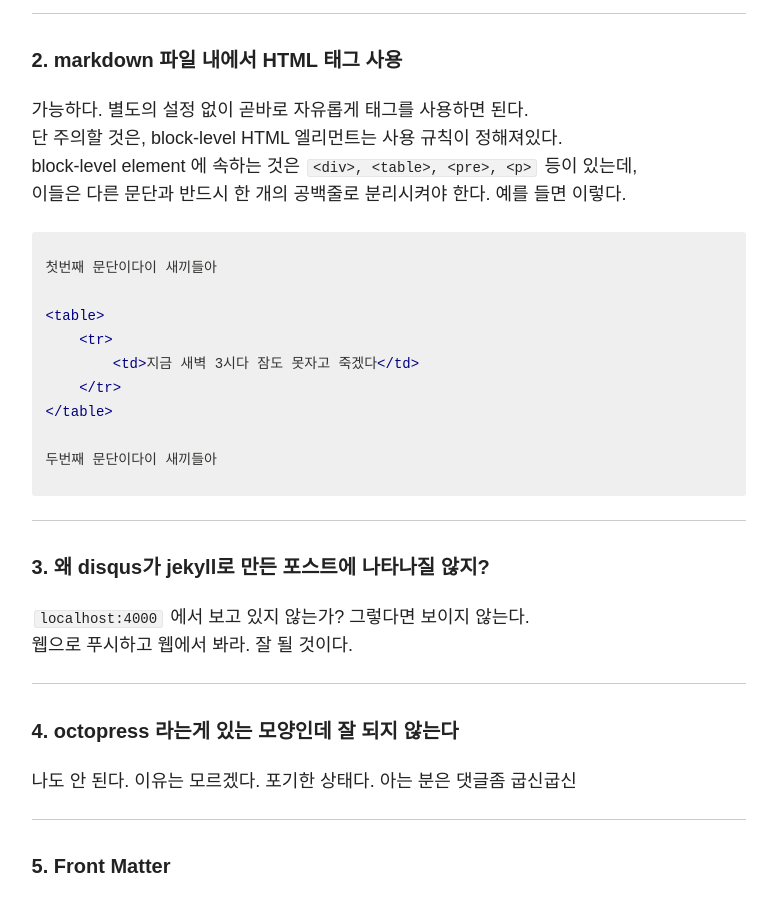
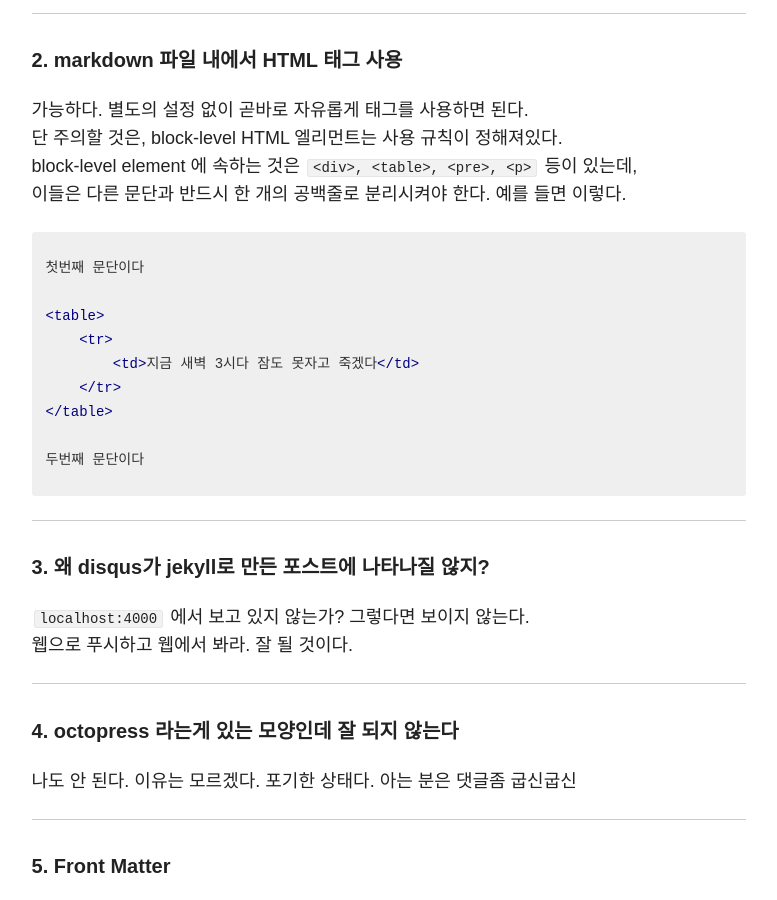
Before and after one commit to djkeh/djkeh.github.io, a Jekyll site: the page built from _posts/articles/2015-02-09-Hangul-test.md, in a window 1280 px wide and 900 px high, scrolled down 1306 px. Shown: the whole window, without its empty margins (348-1125 px from the left). Built offline with Jekyll 4.4.1, drawn with Linux system fonts in a browser that asks for light colours; nearby versions of some CDN libraries; comment, search, counter and statistics services are not loaded; some of the changed text lies outside the part shown.

Commit message:
post update

```diff
--- a/_posts/articles/2015-02-09-Hangul-test.md
+++ b/_posts/articles/2015-02-09-Hangul-test.md
@@ -43,7 +43,7 @@ block-level element 에 속하는 것은 `<div>, <table>, <pre>, <p>` 등이 있
 이들은 다른 문단과 반드시 한 개의 공백줄로 분리시켜야 한다. 예를 들면 이렇다.
 
 {% highlight HTML %}
-첫번째 문단이다이 새끼들아
+첫번째 문단이다
 
 <table>
     <tr>
@@ -51,7 +51,7 @@ block-level element 에 속하는 것은 `<div>, <table>, <pre>, <p>` 등이 있
     </tr>
 </table>
 
-두번째 문단이다이 새끼들아
+두번째 문단이다
 {% endhighlight %}
 
 ___
--- a/css/syntax.css
+++ b/css/syntax.css
@@ -1,5 +1,3 @@
-
-
 /* Make line numbers unselectable: excludes line numbers from copy-paste user ops */
 .highlight .lineno {-webkit-user-select: none;-moz-user-select: none; -o-user-select: none;}
 .lineno::-moz-selection {background-color: transparent;} /* Mozilla specific */
```
Also changed, not shown: other parts of _posts/articles/2015-02-09-Hangul-test.md (+3 -0 lines).
